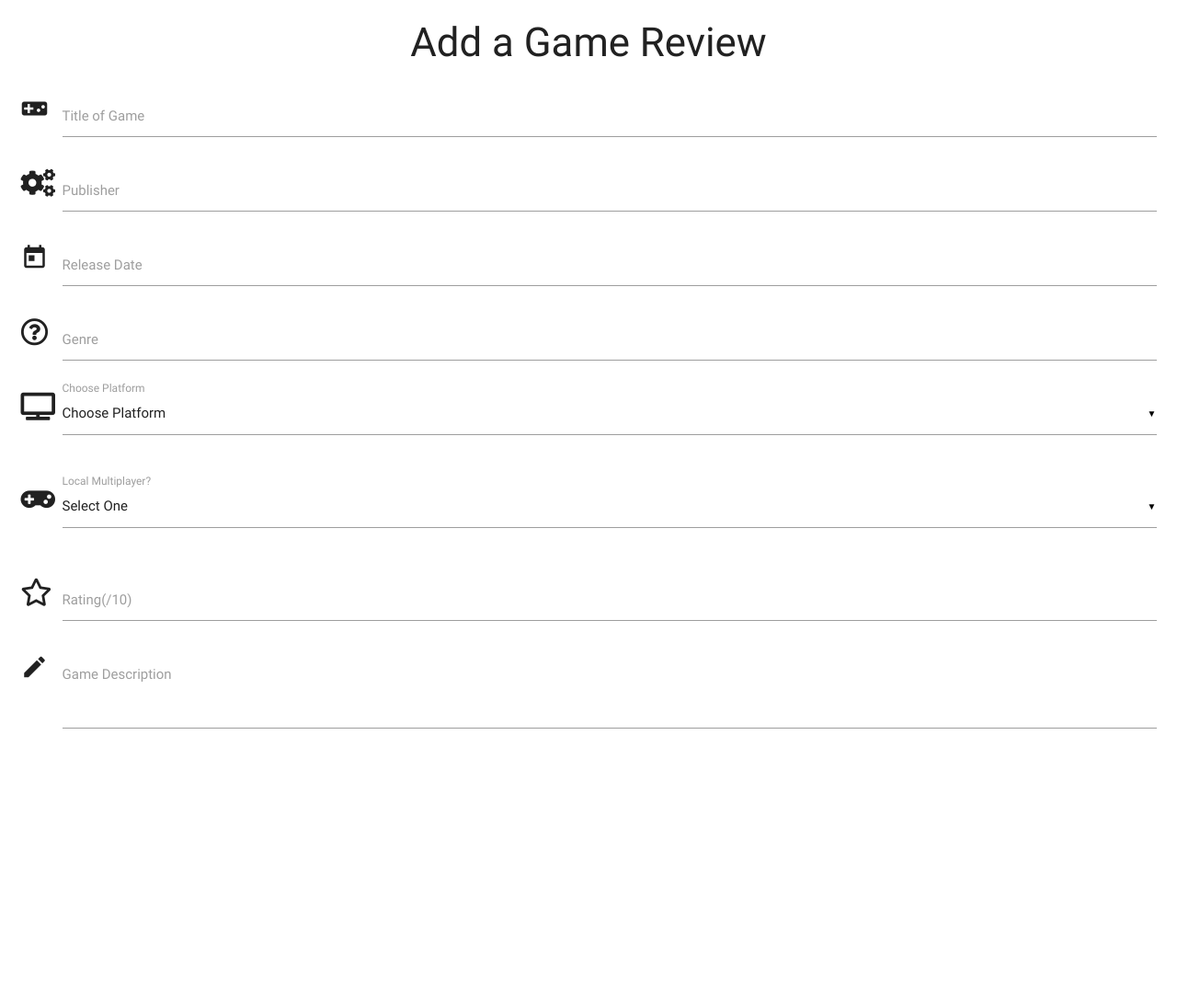
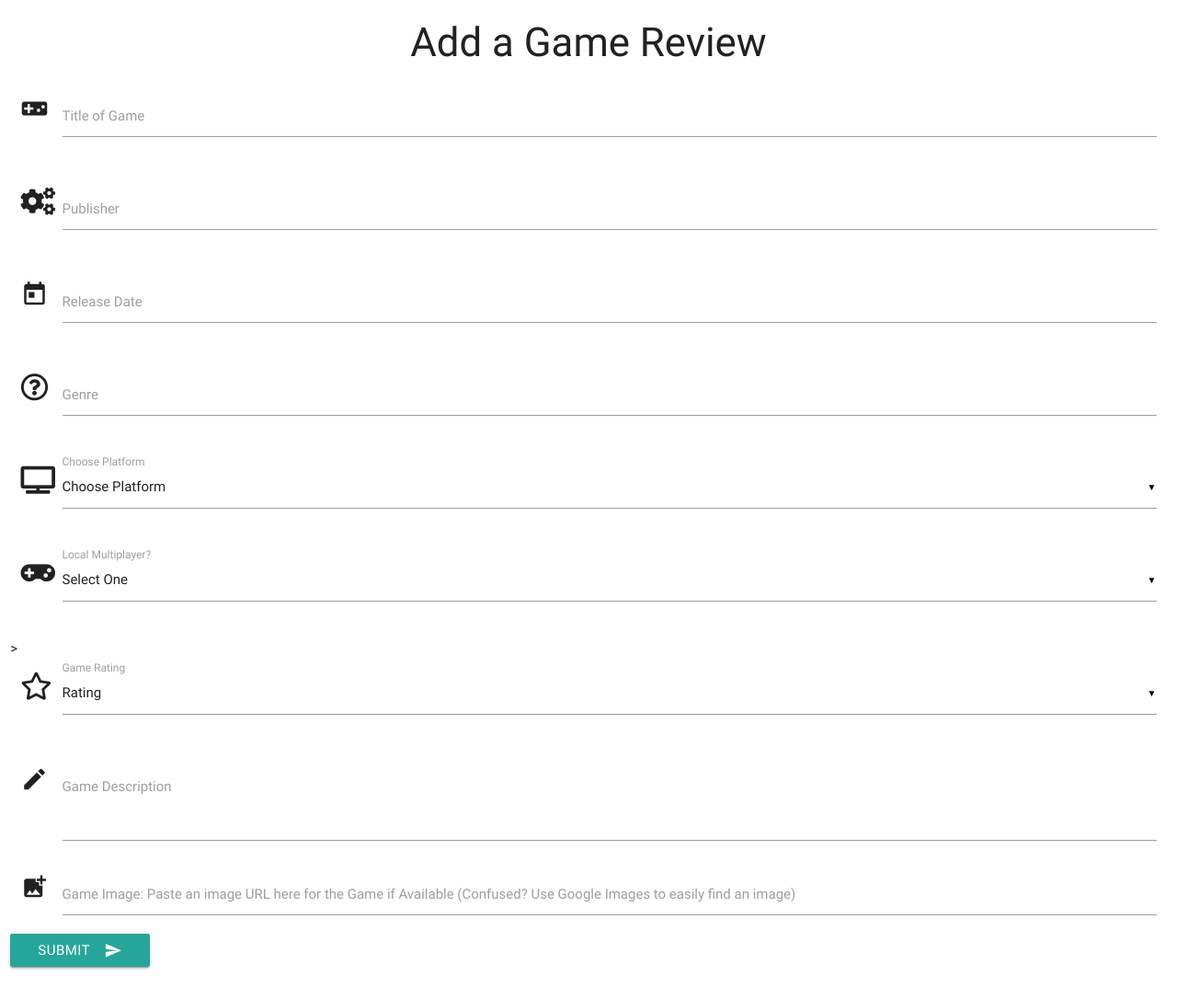
Before and after one commit to djjtyn/WhatGame, a Flask app: page /add_review in a window 1280 px wide. Shown: the whole page at 92% size. Before the commit the page ends 792 px from the top, so only its background shows below. Run offline with Flask 2, Linux system fonts and the light colour scheme; data that the repository does not hold is empty; some libraries are stand-ins or nearby versions.

Commit message:
rating section of form now linking to options from mongo db

```diff
--- a/app.py
+++ b/app.py
@@ -22,7 +22,7 @@ def view_games():
 
 @app.route('/add_review')
 def add_review():
-    return render_template("addreview.html", platforms = list(mongo.db.platforms.find()))
+    return render_template("addreview.html", platforms = list(mongo.db.platforms.find()),ratings =list(mongo.db.rating.find()))
 
 
 if __name__ == '__main__':
--- a/templates/addreview.html
+++ b/templates/addreview.html
@@ -10,23 +10,30 @@
           <i class="material-icons prefix">videogame_asset</i>
           <input name = "game_name" id="game_name" type="text" class="validate">
           <label for="game_name">Title of Game</label>
+        </div>
       </div><!--game_name-->
+      <div class="row">
         <div class="input-field col s12">
           <i class="fa fa-cogs prefix" aria-hidden="true"></i>
           <input id="publisher" name="publisher" type="text" class="validate">
           <label for="publisher">Publisher</label>
+        </div>
       </div><!--publisher-->
+      <div class="row">
         <div class="input-field col s12" id="calender">
           <i class="material-icons prefix">today</i>
           <input id="release" name="release" type="text" class="datepicker">
           <label for="release">Release Date</label>
+        </div>
       </div><!--release-->
+      <div class="row">
         <div class="input-field col s12">
           <i class="far fa-question-circle prefix"></i>
           <input id="genre" name="genre" type="text" class="validate">
           <label for="genre">Genre</label>
-        </div><!--genre-->
-        <div class="row" id="platform">
+        </div>
+      </div> <!--genre-->
+      <div class="row" id="list">
         <div class="input-field col s12">
           <i class="fas fa-tv prefix"></i>
           <select id="platform" name="platform" multiple>
@@ -49,17 +56,31 @@
            <label>Local Multiplayer?</label>
        </div>
      </div><!--multiplayer-->
+     <div class="row" id="list">>
        <div class="input-field col s12">
          <i class="far fa-star prefix"></i>
-          <input id="rating" name="rating" type="text" class="validate">
-          <label for="rating">Rating(/10)</label>
+         <select id="platform" name="platform">
+           <option value="" disabled selected>Rating</option>
+           {% for rate in ratings %}
+           <option value="{{rate.rating}}">{{rate.rating}}</option>
+           {% endfor %}
+          </select>
+          <label>Game Rating</label>
+        </div>
       </div><!--rating-->
          <div class="input-field col s12">
            <i class="material-icons prefix">create</i>
            <textarea name="description" id="description" class="materialize-textarea"></textarea>
            <label for="description">Game Description</label>
          </div><!--description-->
+          <div class="input-field col s12">
+          <i class="material-icons prefix">add_photo_alternate</i>
+          <input name = "image" id="image" type="text" class="validate">
+          <label for="image">Game Image: Paste an image URL here for the Game if Available (Confused? Use Google Images to easily find an image)</label>
         </div>
+        <button class="btn waves-effect waves-light" type="submit" name="action">Submit
+        <i class="material-icons right">send</i>
+      </button>
     </form>
   </div>
 {% endblock %}
--- a/templates/base.html
+++ b/templates/base.html
@@ -28,7 +28,7 @@
   document.getElementById("multiplayer").addEventListener("click", function(e) {
 	e.stopPropagation();
 });
-  document.getElementById("platform").addEventListener("click", function(e) {
+  document.getElementById("list").addEventListener("click", function(e) {
 	e.stopPropagation();
 });
     </script>
```
Lines whose indentation alone changed are shown as unchanged.
